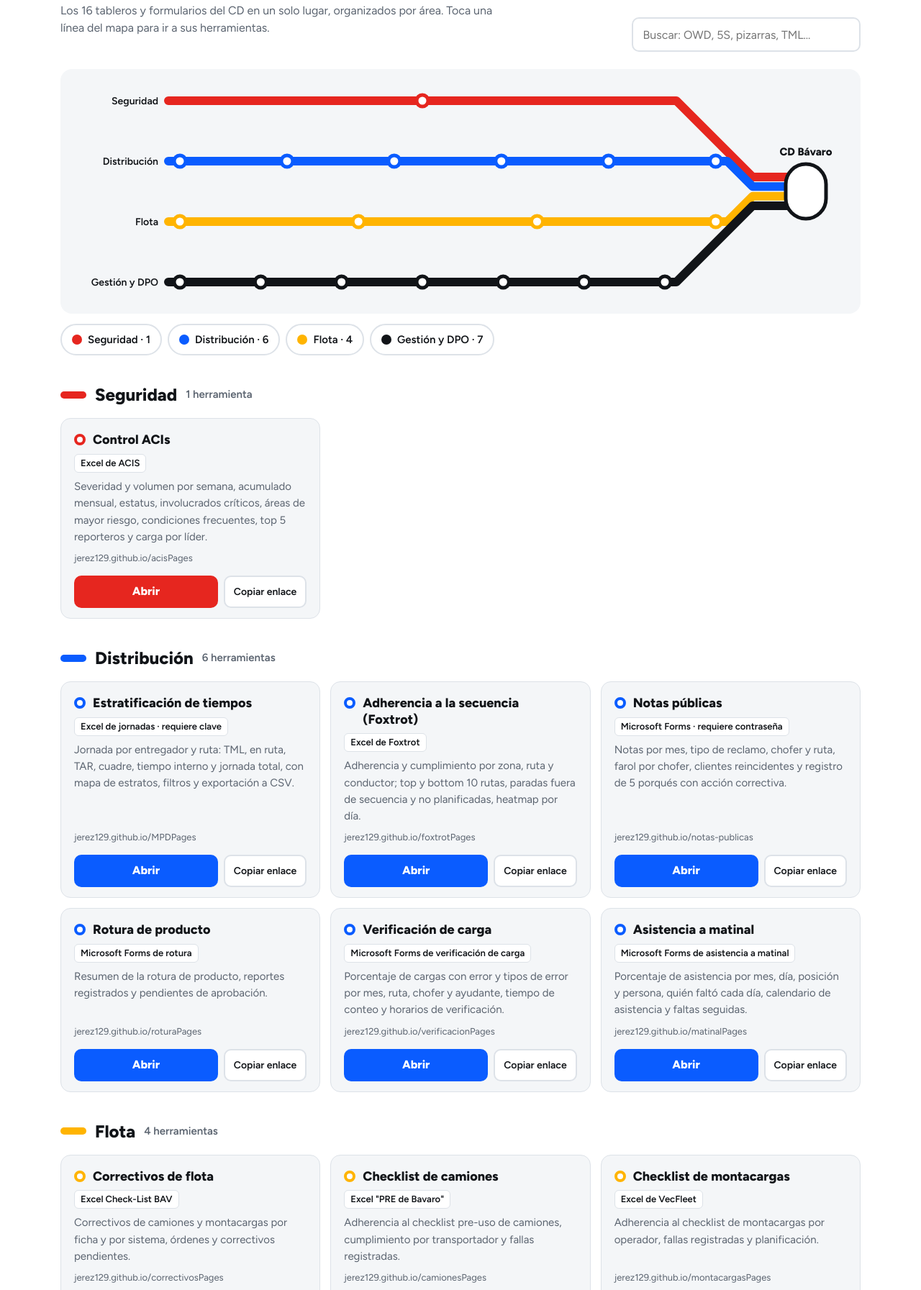
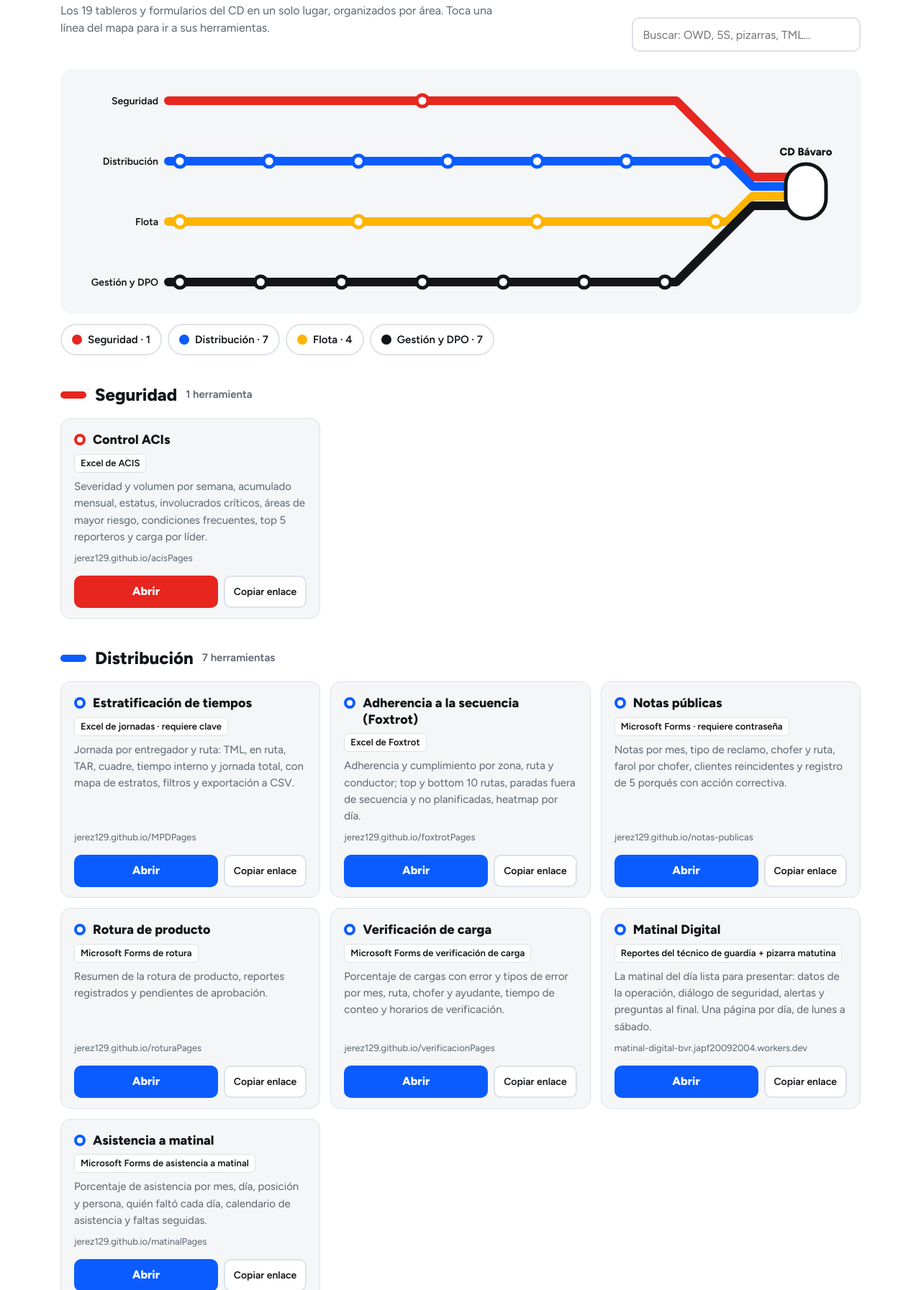
Before and after one commit to Jerez129/portalPages, a plain HTML site: page index.html in a window 1280 px wide. Shown: the part 107-1900 px from the top of the page at 72% size. Drawn offline with Linux system fonts and the light colour scheme.

Commit message:
Matinal Digital en Distribución
Co-Authored-By: Claude Opus 5.5 <noreply@anthropic.com>

```diff
--- a/index.html
+++ b/index.html
@@ -61,7 +61,7 @@ footer{color:var(--mut);font-size:13px;margin-top:40px}
   <div class="top">
     <div>
       <h1>Portal de herramientas · CD Bávaro</h1>
-      <p class="lead">Los 16 tableros y formularios del CD en un solo lugar, organizados por área. Toca una línea del mapa para ir a sus herramientas.</p>
+      <p class="lead">Los 19 tableros y formularios del CD en un solo lugar, organizados por área. Toca una línea del mapa para ir a sus herramientas.</p>
     </div>
     <label class="search"><span style="position:absolute;left:-9999px">Buscar herramienta</span>
       <input id="q" type="search" placeholder="Buscar: OWD, 5S, pizarras, TML…" autocomplete="off">
@@ -73,7 +73,7 @@ footer{color:var(--mut);font-size:13px;margin-top:40px}
 
   <div id="groups"></div>
   <p class="empty" id="empty">No hay herramientas que coincidan con la búsqueda.</p>
-  <footer>Todas las páginas están en jerez129.github.io. Las que se alimentan de Excel se actualizan al cargar el archivo nuevo en cada página.</footer>
+  <footer>Las páginas están en jerez129.github.io, salvo Matinal Digital. Las que se alimentan de Excel se actualizan al cargar el archivo nuevo en cada página.</footer>
 </main>
 
 <script>
@@ -96,6 +96,7 @@ const T=[
  {l:'flota',n:'Rendimiento de combustible',u:'rendimientoPages',src:'Excel "Rendimiento BVR"',d:'Rendimiento contra metas por ficha, día a día y por chofer, y CO₂ por unidad.'},
  {l:'distribucion',n:'Rotura de producto',u:'roturaPages',src:'Microsoft Forms de rotura',d:'Resumen de la rotura de producto, reportes registrados y pendientes de aprobación.'},
  {l:'distribucion',n:'Verificación de carga',u:'verificacionPages',src:'Microsoft Forms de verificación de carga',d:'Porcentaje de cargas con error y tipos de error por mes, ruta, chofer y ayudante, tiempo de conteo y horarios de verificación.'},
+ {l:'distribucion',n:'Matinal Digital',url:'https://matinal-digital-bvr.japf20092004.workers.dev/',src:'Reportes del técnico de guardia + pizarra matutina',d:'La matinal del día lista para presentar: datos de la operación, diálogo de seguridad, alertas y preguntas al final. Una página por día, de lunes a sábado.'},
  {l:'distribucion',n:'Asistencia a matinal',u:'matinalPages',src:'Microsoft Forms de asistencia a matinal',d:'Porcentaje de asistencia por mes, día, posición y persona, quién faltó cada día, calendario de asistencia y faltas seguidas.'},
  {l:'gestion',n:'Cumplimiento de rutinas',u:'accionesPages',src:'Excel de acciones de DPO',d:'Cumplimiento de rutinas y acciones del mes, vista D-1, tendencia, KPIs críticos y calendario de reuniones.'},
  {l:'gestion',n:'Gatillos y análisis de anomalías',u:'herramientasPages',src:'Plantilla Excel + Microsoft Forms',d:'Gatillos por indicador en el año, plan de análisis y su adherencia, y seguimiento de relatos de anomalía y 5XQ.'},
@@ -105,6 +106,8 @@ const T=[
  {l:'gestion',n:'Pizarras del CD',u:'pizarrasPages',src:'Tablero visual',d:'Visualización y seguimiento de indicadores operativos y gestión visual en las pizarras del CD.'},
  {l:'gestion',n:'Auditorías y gestión 5S',u:'5sPages',src:'Tablero 5S',d:'Seguimiento de orden, limpieza y estándares 5S por área del CD, hallazgos y planes de acción.'}
 ];
+const href=t=>t.url||B+t.u+'/';
+const show=t=>href(t).replace(/^https:\/\//,'').replace(/\/$/,'');
 const esc=s=>String(s).replace(/[&<>"']/g,c=>({'&':'&amp;','<':'&lt;','>':'&gt;','"':'&quot;',"'":'&#39;'}[c]));
 let active=null;
 
@@ -119,7 +122,7 @@ function render(){
     shown+=items.length;
     if(!items.length)return '';
     return `<section class="grp" id="${L.id}"><h2><span class="bar" style="background:${L.c}"></span>${esc(L.name)} <small>${items.length} ${items.length>1?'herramientas':'herramienta'}</small></h2><div class="grid">`+
-    items.map(t=>`<article class="card"><h3 style="color:${L.c}"><span class="dot"></span><span style="color:var(--ink)">${esc(t.n)}</span></h3><span class="tag">${esc(t.src)}</span><p>${esc(t.d)}</p><span class="src">${esc('jerez129.github.io/'+t.u)}</span><div class="act"><a class="go" style="background:${L.hex}" href="${B+t.u}/" target="_blank" rel="noopener">Abrir</a><button type="button" data-copy="${B+t.u}/">Copiar enlace</button></div></article>`).join('')+`</div></section>`;
+    items.map(t=>`<article class="card"><h3 style="color:${L.c}"><span class="dot"></span><span style="color:var(--ink)">${esc(t.n)}</span></h3><span class="tag">${esc(t.src)}</span><p>${esc(t.d)}</p><span class="src">${esc(show(t))}</span><div class="act"><a class="go" style="background:${L.hex}" href="${esc(href(t))}" target="_blank" rel="noopener">Abrir</a><button type="button" data-copy="${esc(href(t))}">Copiar enlace</button></div></article>`).join('')+`</div></section>`;
   }).join('');
   document.getElementById('groups').innerHTML=html;
   document.getElementById('empty').style.display=shown?'none':'block';
```
